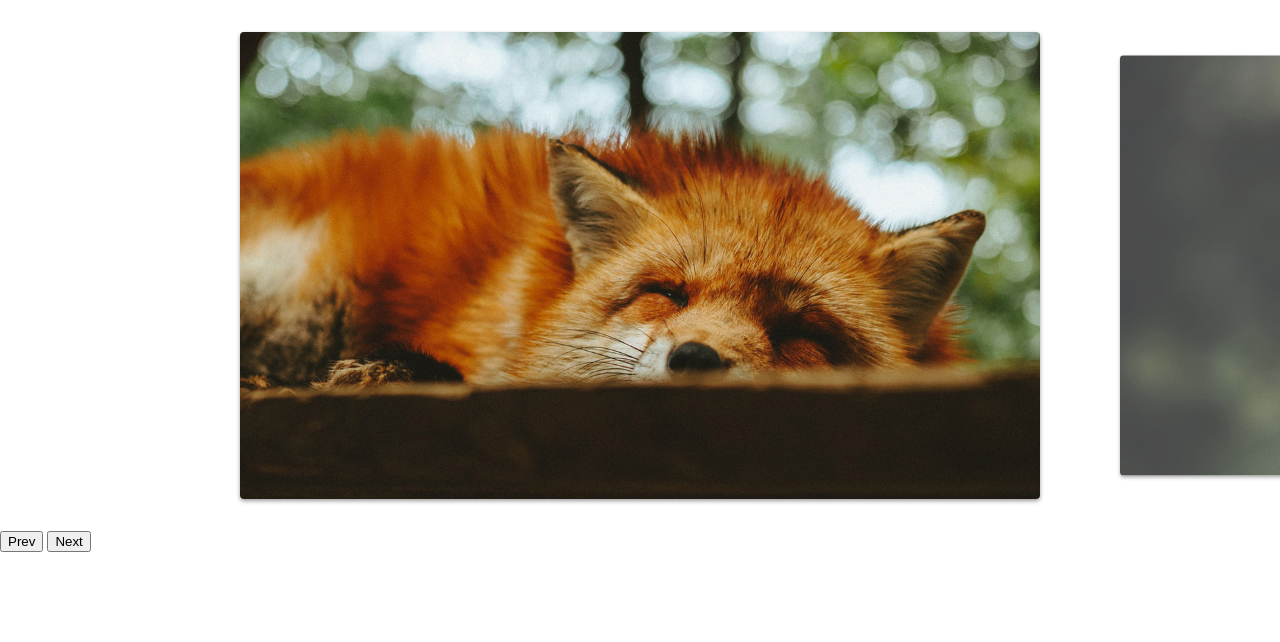
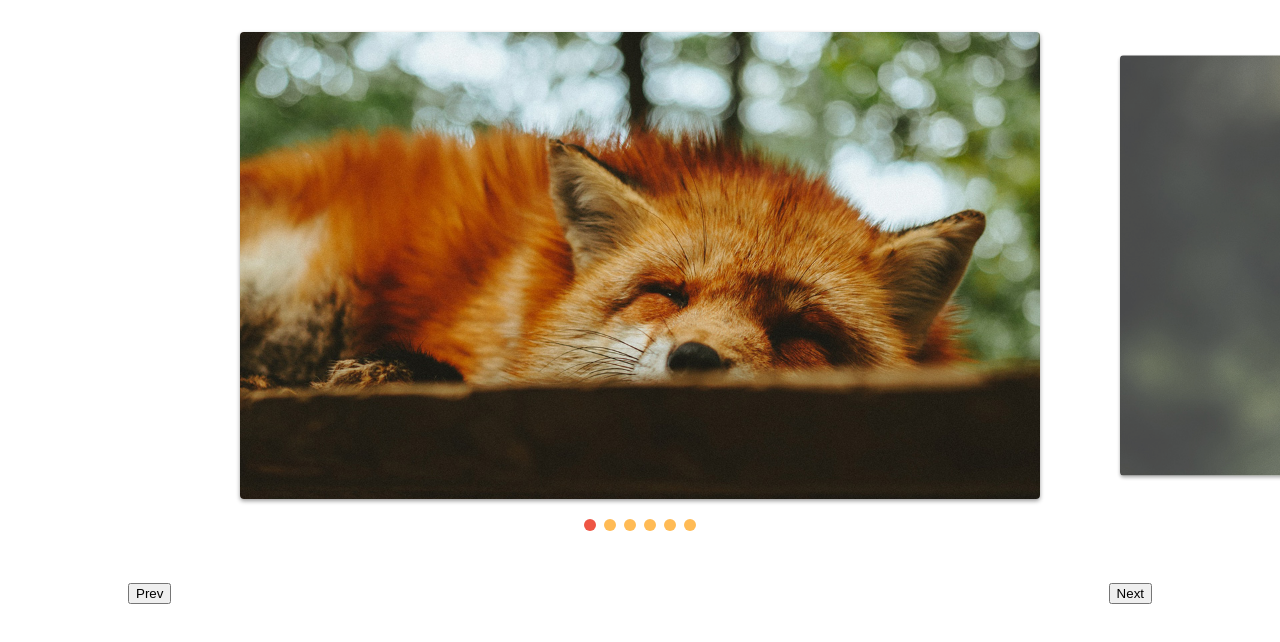
Before and after one commit to Andre-Inacio-VS/slide-animais, a plain HTML site: page index.html in a window 1280 px wide. Drawn offline with Linux system fonts and the light colour scheme.

Commit message:
feat SlideNav: paginacao funcionando

```diff
--- a/css/style.css
+++ b/css/style.css
@@ -45,3 +45,32 @@ img {
   opacity: 1;
   transform: scale(1);
 }
+
+.arrow-nav {
+  display: flex;
+  justify-content: space-between;
+  margin: 0 10%;
+}
+
+[data-control="slide"] {
+  display: flex;
+  justify-content: center;
+  gap: 0.5rem;
+  margin: 20px 0;
+}
+
+[data-control="slide"] li a {
+  display: block;
+  width: 12px;
+  height: 12px;
+  background: #fb5;
+  border-radius: 50%;
+  overflow: hidden;
+  text-indent: -999px;
+  transition: 0.2s;
+}
+
+[data-control="slide"] li.ativo a,
+[data-control="slide"] li a:hover {
+  background: #e54;
+}
--- a/js/script.js
+++ b/js/script.js
@@ -3,3 +3,5 @@ import { SlideNav } from './slide.js'
 const slide = new SlideNav('.slide', '.slide-wrapper');
 slide.init()
 slide.addArrow('.prev', '.next')
+
+slide.addControl()
--- a/js/slide.js
+++ b/js/slide.js
@@ -4,12 +4,9 @@ export class Slide {
     constructor(slide, wrapper) {
         this.slide = document.querySelector(slide)
         this.wrapper = document.querySelector(wrapper)
-        this.dist = {
-            finalPosition: 0,
-            startX: 0,
-            movement: 0,
-        }
+        this.dist = { finalPosition: 0, startX: 0, movement: 0 }
         this.activeClass = 'ativo'
+        this.changeEvent = new Event('changeEvent')
     }
 
     transition(active) {
@@ -101,6 +98,7 @@ export class Slide {
         this.slideIndexNav(index)
         this.dist.finalPosition = activeSlide.position
         this.changeActiveClass()
+        this.wrapper.dispatchEvent(this.changeEvent)
     }
 
     changeActiveClass() {
@@ -154,6 +152,11 @@ export class Slide {
 }
 
 export class SlideNav extends Slide {
+    constructor(slide, wrapper) {
+        super(slide, wrapper)
+
+        this.bindControlEvents()
+    }
     addArrow(prev, next) {
         this.prevElement = document.querySelector(prev)
         this.nextElement = document.querySelector(next)
@@ -164,4 +167,40 @@ export class SlideNav extends Slide {
         this.prevElement.addEventListener('click', this.activePrevSlide)
         this.nextElement.addEventListener('click', this.activeNextSlide)
     }
+
+    createControl() {
+        const control = document.createElement('ul')
+        control.dataset.control = 'slide'
+        this, this.slideArray.forEach((item, index) => {
+            control.innerHTML += `<li><a href="#slide${index + 1}">${index + 1}</a></li>`
+        })
+        this.wrapper.appendChild(control)
+        return control
+    }
+
+    eventControl(item, index) {
+        item.addEventListener('click', (event) => {
+            event.preventDefault()
+            this.changeSlide(index)
+            this.activeControlItem()
+        })
+        this.wrapper.addEventListener('changeEvent', this.activeControlItem)
+    }
+
+    activeControlItem() {
+        this.controlArray.forEach(item => item.classList.remove(this.activeClass))
+        this.controlArray[this.index.active].classList.add(this.activeClass)
+    }
+
+    addControl(customControl) {
+        this.control = document.querySelector(customControl) || this.createControl()
+        this.controlArray = [...this.control.children]
+        this.activeControlItem()
+        this.controlArray.forEach(this.eventControl)
+    }
+
+    bindControlEvents() {
+        this.eventControl = this.eventControl.bind(this)
+        this.activeControlItem = this.activeControlItem.bind(this)
+    }
 }
```
